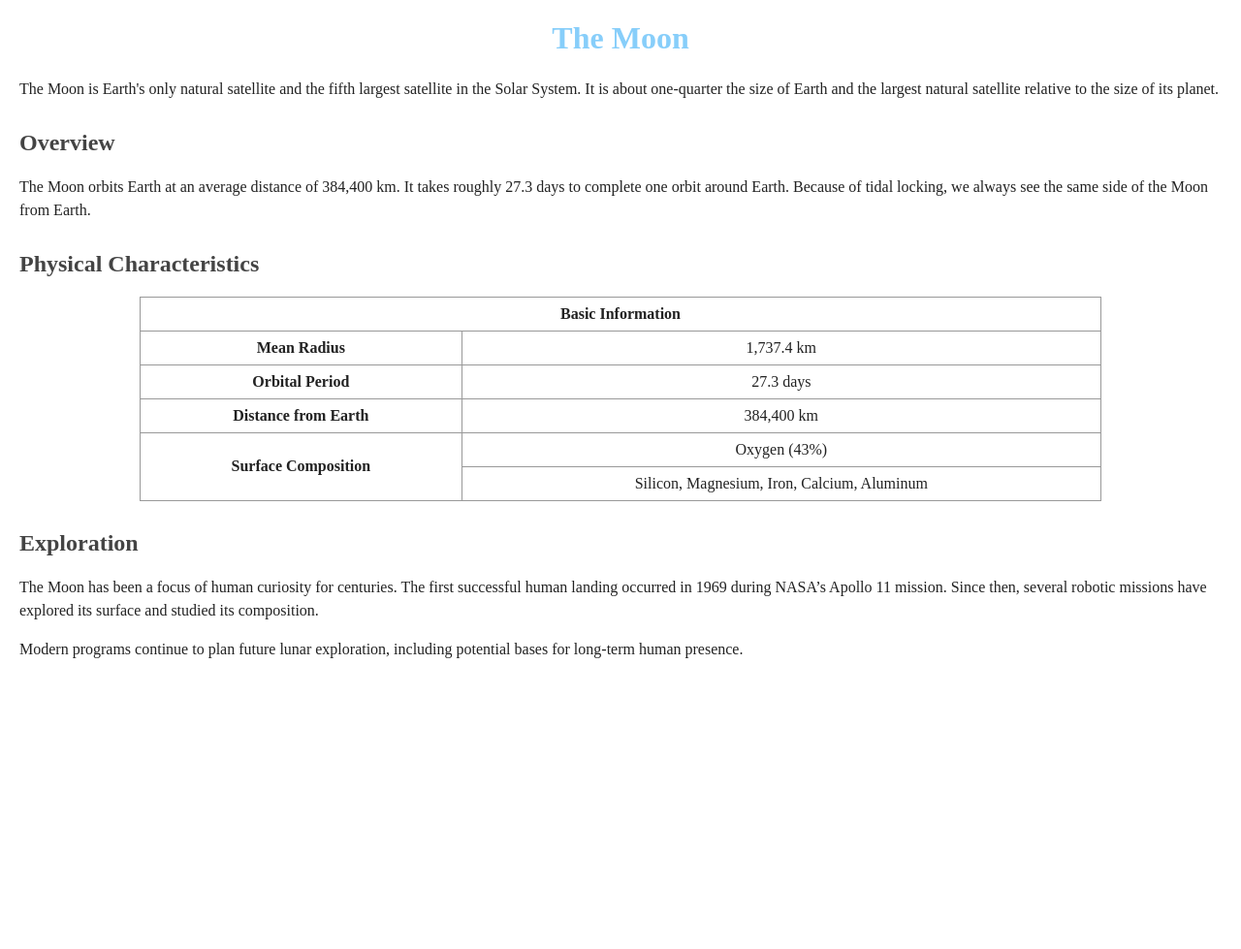
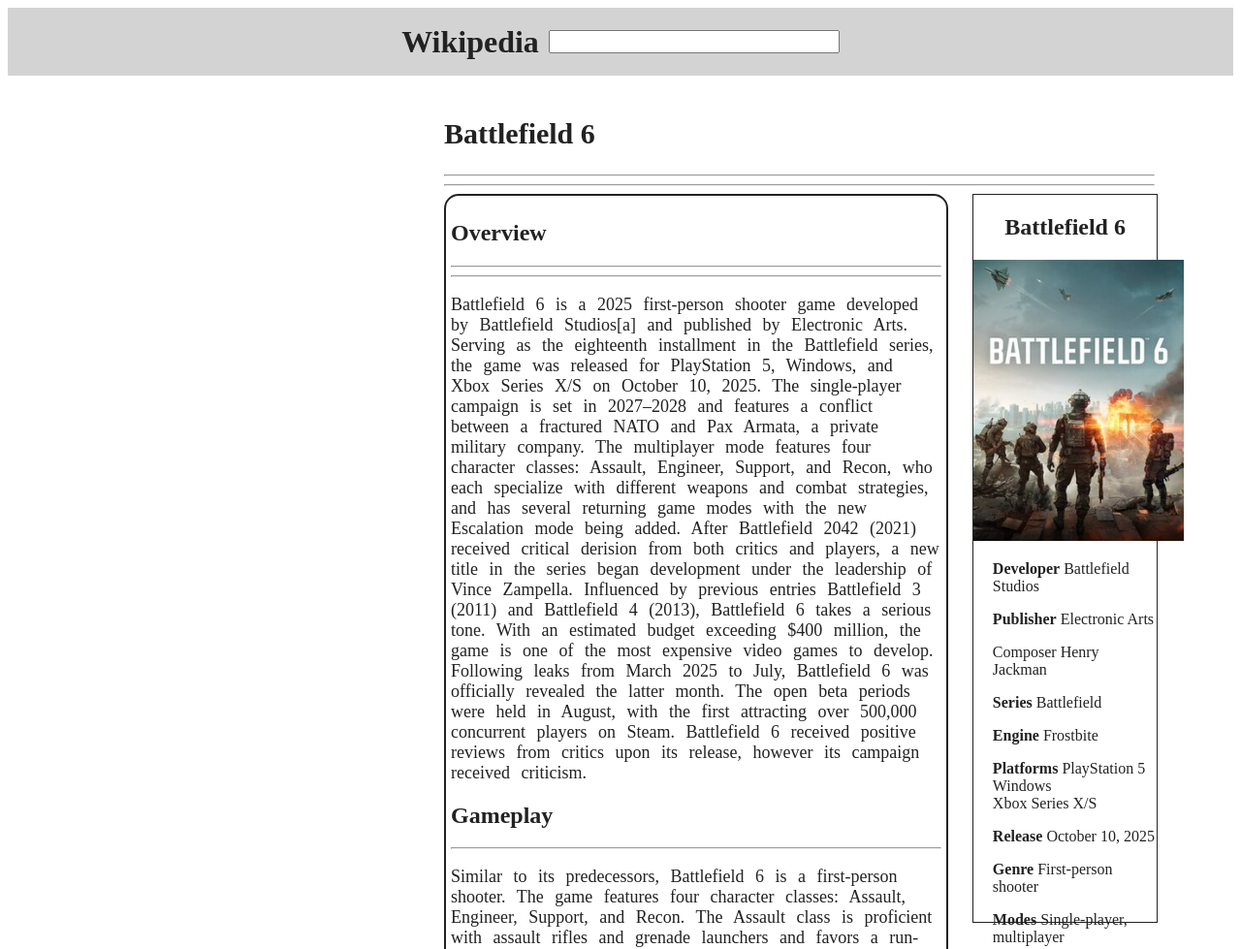
Before and after one commit to Georgievv88/Semos2025, a plain HTML site: page wikipedia html css/index.html in a window 1280 px wide. Shown: the top 979 px of the page at 97% size. Before the commit the page ends 800 px from the top, so only its background shows below. Drawn offline with Linux system fonts and the light colour scheme.

Commit message:
Add files via upload

```diff
--- a/wikipedia html css/index.html
+++ b/wikipedia html css/index.html
@@ -2,61 +2,102 @@
 <html lang="en">
   <head>
     <meta charset="UTF-8" />
-    <title>Wikipedia - The Moon</title>
+    <title>Wikipedia - Battlefield 6</title>
     <link rel="stylesheet" href="style.css" />
   </head>
   <body>
-    <h1>The Moon</h1>
-    <p>
-      The Moon is Earth's only natural satellite and the fifth largest satellite
-      in the Solar System. It is about one-quarter the size of Earth and the
-      largest natural satellite relative to the size of its planet.
-    </p>
+    <div class="header">
+      <h1>Wikipedia</h1>
+      <input type="search">
+    </div>
+    <br />
+    <div class="naslovce">
+      <h2>Battlefield 6</h2>
+      <hr>
+      <hr>
+    </div>
+    <div class="container">
+    <div class="text_centar">
+      <h2>Overview</h2>
+      <hr>
+      <hr>
+      <p>
+        Battlefield 6 is a 2025 first-person shooter game developed by
+        Battlefield Studios[a] and published by Electronic Arts. Serving as the
+        eighteenth installment in the Battlefield series, the game was released
+        for PlayStation 5, Windows, and Xbox Series X/S on October 10, 2025. The
+        single-player campaign is set in 2027–2028 and features a conflict
+        between a fractured NATO and Pax Armata, a private military company. The
+        multiplayer mode features four character classes: Assault, Engineer,
+        Support, and Recon, who each specialize with different weapons and
+        combat strategies, and has several returning game modes with the new
+        Escalation mode being added. After Battlefield 2042 (2021) received
+        critical derision from both critics and players, a new title in the
+        series began development under the leadership of Vince Zampella.
+        Influenced by previous entries Battlefield 3 (2011) and Battlefield 4
+        (2013), Battlefield 6 takes a serious tone. With an estimated budget
+        exceeding $400 million, the game is one of the most expensive video
+        games to develop. Following leaks from March 2025 to July, Battlefield 6
+        was officially revealed the latter month. The open beta periods were
+        held in August, with the first attracting over 500,000 concurrent
+        players on Steam. Battlefield 6 received positive reviews from critics
+        upon its release, however its campaign received criticism.
+      </p>
+      <h2>Gameplay</h2>
+      <hr />
+      <p>
+        Similar to its predecessors, Battlefield 6 is a first-person shooter.
+        The game features four character classes: Assault, Engineer, Support,
+        and Recon. The Assault class is proficient with assault rifles and
+        grenade launchers and favors a run-and-gun playstyle with faster health
+        regeneration. The Engineer class uses submachine guns, can repair
+        friendly vehicles, and specializes in destroying hostile vehicles with
+        rockets. The Support class excels with light machine guns and supports
+        teammates by resupplying ammo, placing makeshift cover, and healing and
+        reviving allies. The Recon class can carry out battlefield
+        reconnaissance, uses sniper rifles, and is ideal for long-range
+        engagements as a headshot kill prevents opponents from being revived.[2]
+        While any class can use any weapon, each class has unique gameplay perks
+        when using specific weapons. For example, Recon players can hold their
+        breath while aiming with a sniper rifle.[3] Weapons can be extensively
+        customized with mods, but each weapon has a designated attachment point
+        limit that cannot be exceeded.[4] Battlefield 6 also introduces several
+        quality-of-life improvements, including a new movement system called the
+        "Kinesthetic Combat System", which allows players to lean around cover,
+        hitchhike onto vehicles, and drag fallen soldiers to safety before
+        reviving them.[3] As with previous entries in the series, the game
+        emphasizes environmental destructibility. Buildings can be demolished
+        with explosives, and obstacles or floors can be destroyed to create new
+        paths. Maps are sprawling, suitable for both infantry and vehicular
+        combat. Each map also includes "Combat Zones"—smaller, more confined
+        areas designed for close-quarters combat.[5] At launch nine maps are
+        available, with additional maps planned for release through post-launch
+        updates.[6] Battlefield 6 offers multiple multiplayer modes, including
+        returning modes such as Conquest, Breakthrough, Rush, Team Deathmatch,
+        Squad Deathmatch, Domination, and King of the Hill. The battle royale
+        mode from Battlefield V is expected to return. A new mode, Escalation,
+        pits two teams against each other as they seek to control capture points
+        in a map. However, the number of points gradually decreases, funneling
+        players into specific map areas.
+      </p>
+    </div>
+    <div class="desno">
+<h2>Battlefield 6</h2>
+<img src="images/Battlefield_6_cover_art.jpg" height="290px" alt="">
+<p><strong>Developer</strong>	Battlefield Studios</p>
+<p><strong>Publisher</strong>	Electronic Arts</p>
+<p>Composer	Henry Jackman</p>
+<p><strong>Series</strong>	Battlefield</p>
+<p><strong>Engine</strong>	Frostbite</p>
+<p><strong>Platforms</strong>	PlayStation 5 <br>
+  Windows <br>
+Xbox Series X/S
+</p>
+<p><strong>Release</strong>	October 10, 2025</p>
+<p><strong>Genre</strong>	First-person shooter</p>
+<p><strong>Modes</strong>	Single-player, multiplayer</p>
+    </div>
+    </div>
 
-    <h2>Overview</h2>
-    <p>
-      The Moon orbits Earth at an average distance of 384,400 km. It takes
-      roughly 27.3 days to complete one orbit around Earth. Because of tidal
-      locking, we always see the same side of the Moon from Earth.
-    </p>
-
-    <h2>Physical Characteristics</h2>
-    <table>
-      <tr>
-        <th colspan="2">Basic Information</th>
-      </tr>
-      <tr>
-        <th>Mean Radius</th>
-        <td>1,737.4 km</td>
-      </tr>
-      <tr>
-        <th>Orbital Period</th>
-        <td>27.3 days</td>
-      </tr>
-      <tr>
-        <th>Distance from Earth</th>
-        <td>384,400 km</td>
-      </tr>
-      <tr>
-        <th rowspan="2">Surface Composition</th>
-        <td>Oxygen (43%)</td>
-      </tr>
-      <tr>
-        <td>Silicon, Magnesium, Iron, Calcium, Aluminum</td>
-      </tr>
-    </table>
-
-    <h2>Exploration</h2>
-    <p>
-      The Moon has been a focus of human curiosity for centuries. The first
-      successful human landing occurred in 1969 during NASA’s Apollo 11 mission.
-      Since then, several robotic missions have explored its surface and studied
-      its composition.
-    </p>
-
-    <p>
-      Modern programs continue to plan future lunar exploration, including
-      potential bases for long-term human presence.
-    </p>
   </body>
 </html>
--- a/wikipedia html css/style.css
+++ b/wikipedia html css/style.css
@@ -1,38 +1,59 @@
 body {
   background-color: white;
   color: #222;
-  margin: 20px;
 }
-
-h1 {
+.header{
+  display: flex;
+  justify-content: center;
+  align-items: center;
+  gap: 10px;
   text-align: center;
-  color: lightskyblue;
+  background-color: lightgray;
+  width: 100%;
+  height: 70px;
 }
-
-h2 {
-  color: #444;
-  margin-top: 30px;
+.header input{
+ height: 24px;
+ width: 300px;
 }
-
-p {
-  line-height: 1.5;
-  margin-bottom: 15px;
+.container{
+  display: flex;
 }
-
-table {
-  width: 80%;
-  border-collapse: collapse;
-  margin: 20px auto;
-  background-color: white;
+.naslovce{
+  width: 58%;
+  margin-left: 450px;
+  margin-right: auto;
 }
-
-th,
-td {
-  border: 1px solid #999;
-  padding: 8px;
+.naslovce h2{
+  font-size: 30px;
+  text-align: left;
+}
+.text_centar {
+  margin-left: 450px;
+  margin-right: 2%;
+  padding: 5px;
+  border: solid 2px;
+  border-radius: 15px;
+  width: 40%;
+}
+.text_centar h2{
+  text-align: left;
+}
+.text_centar p{
+  font-size: large;
+  word-spacing: 7px;
+}
+.desno{
+  border: solid 1px;
+  width: 15%;
+  height: 750px;
+  text-align: center;
+  margin-right: 60px;
+}
+.desno p{
+  text-align: left;
+  padding-left: 20px;
+}
+.naslovce{
   text-align: center;
 }
-
-th {
-  background-color: white;
-}
```
Also changed, not shown: wikipedia html css/images/Battlefield_6_cover_art.jpg (added).
